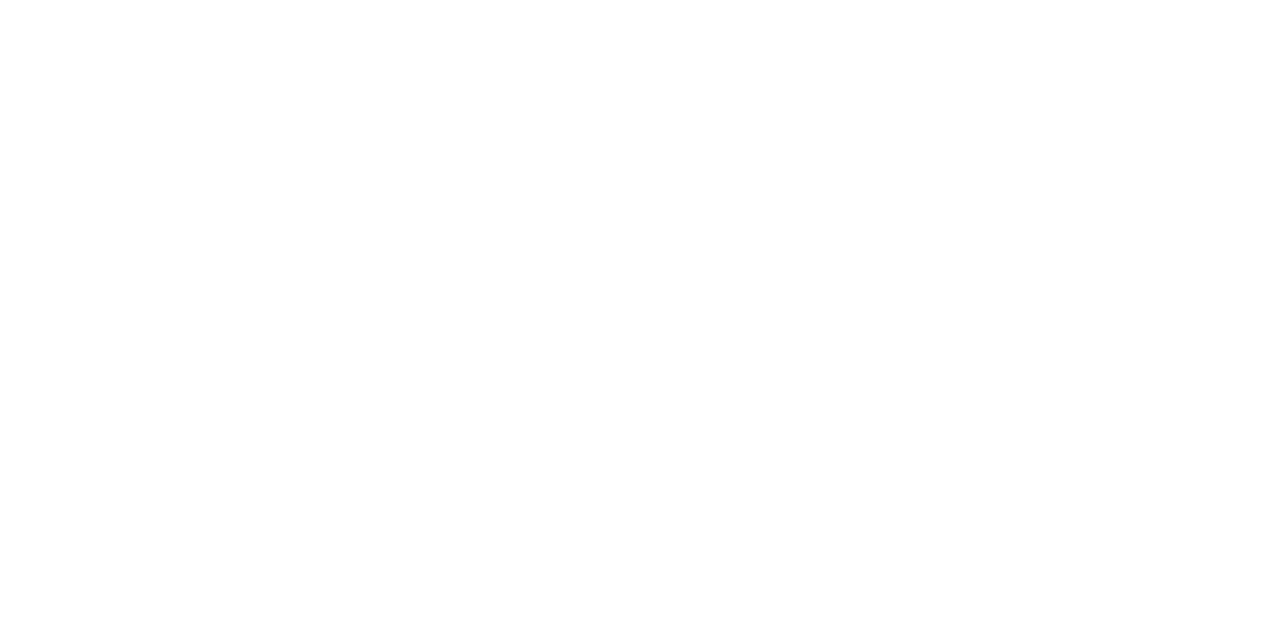
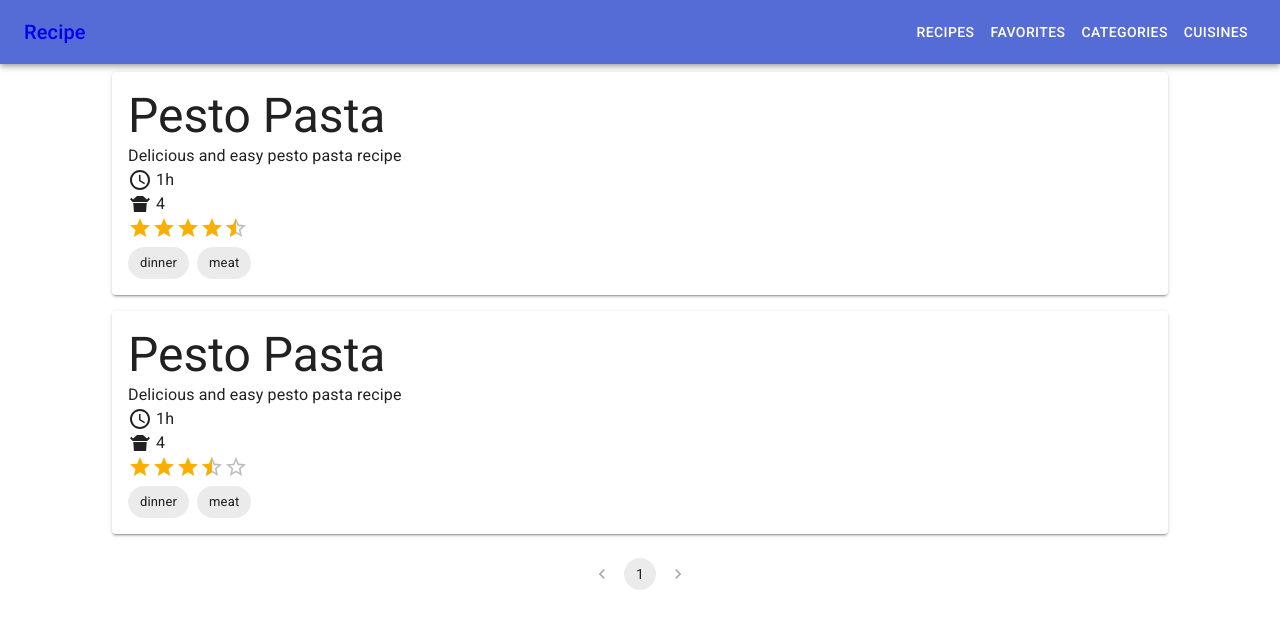
Before and after one commit to REVERTUX/Recipe-App, a React (Vite) app: page /recipes in a window 1280 px wide. Before the commit this address had no page. Shown: the top 628 px of the page. Built offline with nearby package versions, Linux system fonts and the light colour scheme.

Commit message:
Add recipes list page

```diff
--- a/package.json
+++ b/package.json
@@ -11,6 +11,7 @@
   "dependencies": {
     "@emotion/react": "^11.10.6",
     "@emotion/styled": "^11.10.6",
+    "@mui/icons-material": "^5.11.11",
     "@mui/material": "^5.11.14",
     "@reduxjs/toolkit": "^1.9.3",
     "eslint-config-airbnb-typescript": "^17.0.0",
--- a/src/App.tsx
+++ b/src/App.tsx
@@ -3,12 +3,14 @@
 import './App.css';
 import Home from './Home';
 import Layout from './Layout';
+import Recipes from './recipes';
 
 function App() {
   return (
     <Routes>
       <Route path="/" element={<Layout />}>
         <Route index element={<Home />} />
+        <Route path="recipes" element={<Recipes />} />
       </Route>
     </Routes>
   );
--- a/src/Layout.tsx
+++ b/src/Layout.tsx
@@ -1,10 +1,6 @@
 import { Outlet, Link } from 'react-router-dom';
 
-import Box from '@mui/material/Box';
-import AppBar from '@mui/material/AppBar';
-import Toolbar from '@mui/material/Toolbar';
-import Typography from '@mui/material/Typography';
-
+import { Box, AppBar, Toolbar, Typography, Container } from '@mui/material';
 import CustomNavLink, { CustomNavLinkProps } from './components/CustomNavLink';
 
 const navItems: CustomNavLinkProps[] = [
@@ -38,7 +34,9 @@
           </Toolbar>
         </AppBar>
       </Box>
-      <Outlet />
+      <Container sx={{ paddingTop: '8px' }}>
+        <Outlet />
+      </Container>
     </div>
   );
 }
--- /dev/null
+++ b/src/recipe/model.ts
@@ -0,0 +1,42 @@
+export interface Recipe {
+  id: string;
+  title: string;
+  description: string;
+  image: string;
+  ingredients: Ingredient[];
+  directions: string[];
+  cookingTime: CookingTime;
+  servings: 4;
+  nutrition: Nutrition;
+  rating: number;
+  reviews: Review[];
+  categories: string[];
+}
+
+export interface Review {
+  id: string;
+  user: string;
+  rating: number;
+  comment: string;
+  date: string;
+}
+
+export interface CookingTime {
+  value: number;
+  unit: string;
+}
+
+export interface Ingredient {
+  name: string;
+  amount: number;
+  unit: string;
+}
+
+export interface Nutrition {
+  calories: number;
+  fat: number;
+  protein: number;
+  carbs: number;
+  fiber: number;
+  sugar: number;
+}
--- /dev/null
+++ b/src/recipes/RecipeItem.tsx
@@ -0,0 +1,66 @@
+import AccessTimeIcon from '@mui/icons-material/AccessTime';
+import TakeoutDiningIcon from '@mui/icons-material/TakeoutDining';
+import { Chip, Paper, Rating, Stack, Typography } from '@mui/material';
+import { styled } from '@mui/material/styles';
+
+import { Link } from 'react-router-dom';
+import { Recipe } from '../recipe/model';
+
+const StyledPaper = styled(Paper)(({ theme }) => ({
+  padding: theme.spacing(2),
+  textDecoration: 'none',
+
+  ':hover': {
+    backgroundColor: theme.palette.grey[100],
+  },
+}));
+
+const TimeContainer = styled('div')(({ theme }) => ({
+  display: 'flex',
+  alignItems: 'center',
+  gap: theme.spacing(0.5),
+}));
+
+const ServingsContainer = styled('div')(({ theme }) => ({
+  display: 'flex',
+  alignItems: 'center',
+  gap: theme.spacing(0.5),
+}));
+
+interface RecipeItemProps {
+  recipe: Recipe;
+}
+
+function RecipeItem({ recipe }: RecipeItemProps) {
+  return (
+    <Link to={`/recipes/${recipe.id}`}>
+      <StyledPaper elevation={2}>
+        <Typography variant="h3">{recipe.title}</Typography>
+        <Typography variant="body1">{recipe.description}</Typography>
+        <Typography variant="body1">
+          <TimeContainer>
+            <AccessTimeIcon />
+            {recipe.cookingTime.value}
+            {recipe.cookingTime.unit}
+          </TimeContainer>
+        </Typography>
+        <Typography variant="body1">
+          <ServingsContainer>
+            <TakeoutDiningIcon />
+            {recipe.servings}
+          </ServingsContainer>
+        </Typography>
+        <Typography variant="body1">
+          <Rating value={recipe.rating} max={5} precision={0.5} readOnly />
+        </Typography>
+        <Stack direction="row" spacing={1}>
+          {recipe.categories.map((category) => (
+            <Chip key={category} label={category} />
+          ))}
+        </Stack>
+      </StyledPaper>
+    </Link>
+  );
+}
+
+export default RecipeItem;
--- /dev/null
+++ b/src/recipes/index.tsx
@@ -0,0 +1,40 @@
+import Container from '@mui/material/Container';
+import { styled } from '@mui/material/styles';
+import { Pagination } from '@mui/material';
+
+import { recipes } from '../services/mock-recipe';
+import { useGetRecipesQuery } from '../services/recipe';
+import RecipeItem from './RecipeItem';
+
+const RecipesContainer = styled(Container)(({ theme }) => ({
+  display: 'flex',
+  gap: theme.spacing(2),
+  flexDirection: 'column',
+}));
+
+const WrapperContainer = styled(Container)(({ theme }) => ({
+  display: 'flex',
+  flexDirection: 'column',
+  alignItems: 'center',
+  gap: theme.spacing(3),
+}));
+
+function Recipes() {
+  // const { data: recipes, isLoading, isFetching } = useGetRecipesQuery();
+
+  // if (isLoading) return null;
+  // if (!isFetching) return null;
+
+  return (
+    <WrapperContainer>
+      <RecipesContainer>
+        {recipes.map((recipe) => (
+          <RecipeItem key={recipe.id} recipe={recipe} />
+        ))}
+      </RecipesContainer>
+      <Pagination count={Math.ceil(recipes.length / 10)} />
+    </WrapperContainer>
+  );
+}
+
+export default Recipes;
--- /dev/null
+++ b/src/services/mock-recipe.ts
@@ -0,0 +1,138 @@
+/* eslint-disable import/prefer-default-export */
+import { Recipe } from '../recipe/model';
+
+export const recipe: Recipe = {
+  id: '1',
+  title: 'Pesto Pasta',
+  image: 'https://example.com/images/pesto-pasta.jpg',
+  categories: ['dinner', 'meat'],
+  cookingTime: { value: 1, unit: 'h' },
+  description: 'Delicious and easy pesto pasta recipe',
+  directions: [
+    'Bring a large pot of salted water to a boil.',
+    'Cook pasta according to package instructions until al dente.',
+    'While the pasta is cooking, heat olive oil in a large pan over medium heat. Add garlic and cherry tomatoes and cook until the tomatoes are soft and starting to burst.',
+    'Add the cooked pasta, pesto sauce, and parmesan cheese to the pan with the tomatoes. Toss everything together until the pasta is coated in the sauce.',
+    'Season with salt and pepper to taste.',
+    'Serve hot.',
+  ],
+  ingredients: [{ amount: 12, name: 'asda', unit: 'g' }],
+  nutrition: {
+    calories: 500,
+    fat: 18,
+    protein: 15,
+    carbs: 70,
+    fiber: 5,
+    sugar: 5,
+  },
+  rating: 4.5,
+  reviews: [
+    {
+      id: '1',
+      user: 'Alice',
+      rating: 5,
+      comment: 'This was amazing! Definitely making it again.',
+      date: '2022-03-21',
+    },
+    {
+      id: '2',
+      user: 'Bob',
+      rating: 4,
+      comment:
+        'Great recipe! I added some grilled chicken to mine and it turned out really well.',
+      date: '2022-03-20',
+    },
+  ],
+  servings: 4,
+};
+
+export const recipes: Recipe[] = [
+  {
+    id: '1',
+    title: 'Pesto Pasta',
+    image: 'https://example.com/images/pesto-pasta.jpg',
+    categories: ['dinner', 'meat'],
+    cookingTime: { value: 1, unit: 'h' },
+    description: 'Delicious and easy pesto pasta recipe',
+    directions: [
+      'Bring a large pot of salted water to a boil.',
+      'Cook pasta according to package instructions until al dente.',
+      'While the pasta is cooking, heat olive oil in a large pan over medium heat. Add garlic and cherry tomatoes and cook until the tomatoes are soft and starting to burst.',
+      'Add the cooked pasta, pesto sauce, and parmesan cheese to the pan with the tomatoes. Toss everything together until the pasta is coated in the sauce.',
+      'Season with salt and pepper to taste.',
+      'Serve hot.',
+    ],
+    ingredients: [{ amount: 12, name: 'asda', unit: 'g' }],
+    nutrition: {
+      calories: 500,
+      fat: 18,
+      protein: 15,
+      carbs: 70,
+      fiber: 5,
+      sugar: 5,
+    },
+    rating: 4.5,
+    reviews: [
+      {
+        id: '1',
+        user: 'Alice',
+        rating: 5,
+        comment: 'This was amazing! Definitely making it again.',
+        date: '2022-03-21',
+      },
+      {
+        id: '2',
+        user: 'Bob',
+        rating: 4,
+        comment:
+          'Great recipe! I added some grilled chicken to mine and it turned out really well.',
+        date: '2022-03-20',
+      },
+    ],
+    servings: 4,
+  },
+  {
+    id: '2',
+    title: 'Pesto Pasta',
+    image: 'https://example.com/images/pesto-pasta.jpg',
+    categories: ['dinner', 'meat'],
+    cookingTime: { value: 1, unit: 'h' },
+    description: 'Delicious and easy pesto pasta recipe',
+    directions: [
+      'Bring a large pot of salted water to a boil.',
+      'Cook pasta according to package instructions until al dente.',
+      'While the pasta is cooking, heat olive oil in a large pan over medium heat. Add garlic and cherry tomatoes and cook until the tomatoes are soft and starting to burst.',
+      'Add the cooked pasta, pesto sauce, and parmesan cheese to the pan with the tomatoes. Toss everything together until the pasta is coated in the sauce.',
+      'Season with salt and pepper to taste.',
+      'Serve hot.',
+    ],
+    ingredients: [{ amount: 12, name: 'asda', unit: 'g' }],
+    nutrition: {
+      calories: 500,
+      fat: 18,
+      protein: 15,
+      carbs: 70,
+      fiber: 5,
+      sugar: 5,
+    },
+    rating: 3.5,
+    reviews: [
+      {
+        id: '1',
+        user: 'Alice',
+        rating: 5,
+        comment: 'This was amazing! Definitely making it again.',
+        date: '2022-03-21',
+      },
+      {
+        id: '2',
+        user: 'Bob',
+        rating: 4,
+        comment:
+          'Great recipe! I added some grilled chicken to mine and it turned out really well.',
+        date: '2022-03-20',
+      },
+    ],
+    servings: 4,
+  },
+];
--- /dev/null
+++ b/src/services/recipe.ts
@@ -0,0 +1,30 @@
+/* eslint-disable import/prefer-default-export */
+import { createApi, fetchBaseQuery } from '@reduxjs/toolkit/query/react';
+import { Recipe } from '../recipe/model';
+
+export const recipeApi = createApi({
+  reducerPath: 'recipeApi',
+  baseQuery: fetchBaseQuery({ baseUrl: 'https://' }),
+  endpoints: (builder) => ({
+    getRecipe: builder.query<Recipe, string>({
+      query: (id) => `recipes/${id}`,
+    }),
+    getRecipesByName: builder.query<Recipe[], string>({
+      query: (name) => {
+        return { url: `recipes`, params: { name } };
+      },
+    }),
+    // getRecipes: builder.query<Recipe[], void>({
+    //   query: () => 'recipes',
+    // }),
+    getRecipes: builder.query<Recipe[], void>({
+      query: () => 'recipes',
+    }),
+  }),
+});
+
+export const {
+  useGetRecipesByNameQuery,
+  useGetRecipesQuery,
+  useGetRecipeQuery,
+} = recipeApi;
--- a/src/store.ts
+++ b/src/store.ts
@@ -1,7 +1,13 @@
 import { configureStore } from '@reduxjs/toolkit';
+import { recipeApi } from './services/recipe';
 
 export const store = configureStore({
-  reducer: {},
+  reducer: {
+    [recipeApi.reducerPath]: recipeApi.reducer,
+  },
+
+  middleware: (getDefaultMiddleware) =>
+    getDefaultMiddleware().concat(recipeApi.middleware),
 });
 
 export type RootState = ReturnType<typeof store.getState>;
--- a/src/theme.tsx
+++ b/src/theme.tsx
@@ -14,6 +14,15 @@
       main: red.A400,
     },
   },
+  components: {
+    MuiCssBaseline: {
+      styleOverrides: `
+        a {
+          text-decoration: none;
+        }
+      `,
+    },
+  },
 });
 
 export default theme;
```
Also changed, not shown: 1 other file (tests, documents, lock files or other folders).
